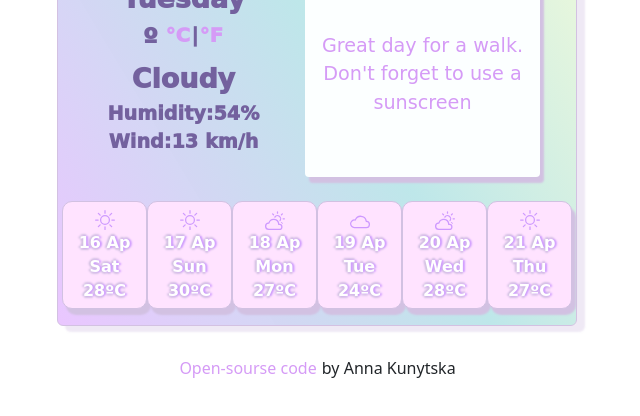
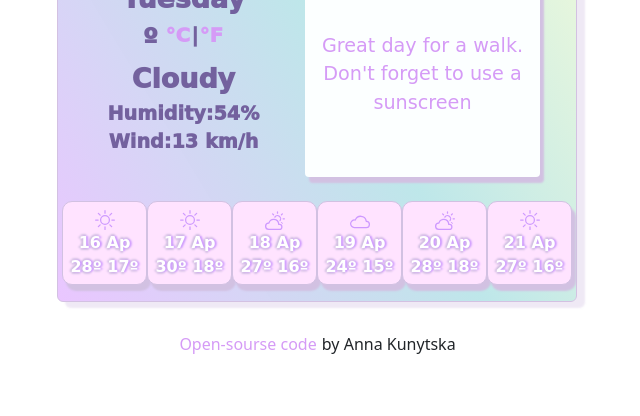
Before and after one commit to Hi-Anna-Kunytska/Weather-inspired, a plain HTML site: page index.html in a window 1280 px wide. Shown: the part 290-706 px from the top of the page, without its empty margins (323-963 px from the left). Drawn offline with nearby package versions, Linux system fonts and the light colour scheme; no server answers; a web font is replaced by a local one.

Commit message:
Updated forecast

```diff
--- a/index.html
+++ b/index.html
@@ -99,8 +99,8 @@
           </div>
 
           <br />
-
-          <div class="row week-weather">
+          <div class="week-weather-forecast">
+            <div class="row">
               <div class="col-2">
                 <svg
                   xmlns="http://www.w3.org/2000/svg"
@@ -114,8 +114,8 @@
                     d="M8 11a3 3 0 1 1 0-6 3 3 0 0 1 0 6zm0 1a4 4 0 1 0 0-8 4 4 0 0 0 0 8zM8 0a.5.5 0 0 1 .5.5v2a.5.5 0 0 1-1 0v-2A.5.5 0 0 1 8 0zm0 13a.5.5 0 0 1 .5.5v2a.5.5 0 0 1-1 0v-2A.5.5 0 0 1 8 13zm8-5a.5.5 0 0 1-.5.5h-2a.5.5 0 0 1 0-1h2a.5.5 0 0 1 .5.5zM3 8a.5.5 0 0 1-.5.5h-2a.5.5 0 0 1 0-1h2A.5.5 0 0 1 3 8zm10.657-5.657a.5.5 0 0 1 0 .707l-1.414 1.415a.5.5 0 1 1-.707-.708l1.414-1.414a.5.5 0 0 1 .707 0zm-9.193 9.193a.5.5 0 0 1 0 .707L3.05 13.657a.5.5 0 0 1-.707-.707l1.414-1.414a.5.5 0 0 1 .707 0zm9.193 2.121a.5.5 0 0 1-.707 0l-1.414-1.414a.5.5 0 0 1 .707-.707l1.414 1.414a.5.5 0 0 1 0 .707zM4.464 4.465a.5.5 0 0 1-.707 0L2.343 3.05a.5.5 0 1 1 .707-.707l1.414 1.414a.5.5 0 0 1 0 .708z"
                   />
                 </svg>
-              <br />16 Ap
-              <div>Sat 28ºC</div>
+                <div class="weather-forecast-day">16 Ap</div>
+                <div class="weather-forecast-temperature">28º 17º</div>
               </div>
               <div class="col-2">
                 <svg
@@ -131,7 +131,7 @@
                   />
                 </svg>
                 <br />17 Ap
-              <div>Sun 30ºC</div>
+                <div>30º 18º</div>
               </div>
               <div class="col-2">
                 <svg
@@ -150,7 +150,7 @@
                   />
                 </svg>
                 <br />18 Ap
-              <div>Mon 27ºC</div>
+                <div>27º 16º</div>
               </div>
               <div class="col-2">
                 <svg
@@ -166,7 +166,7 @@
                   />
                 </svg>
                 <br />19 Ap
-              <div>Tue 24ºC</div>
+                <div>24º 15º</div>
               </div>
               <div class="col-2">
                 <svg
@@ -185,7 +185,7 @@
                   />
                 </svg>
                 <br />20 Ap
-              <div>Wed 28ºC</div>
+                <div>28º 18º</div>
               </div>
               <div class="col-2">
                 <svg
@@ -201,7 +201,8 @@
                   />
                 </svg>
                 <br />21 Ap
-              <div>Thu 27ºC</div>
+                <div>27º 16º</div>
+              </div>
             </div>
           </div>
         </div>
--- a/style.css
+++ b/style.css
@@ -126,6 +126,12 @@ a:active {
   text-align: center;
 }
 
+.week-weather-forecast {
+}
+.weather-forecast-day {
+}
+.weather-forecast-temperature {
+}
 .body-app {
   max-width: 520px;
   max-height: 632px;
```
Lines whose indentation alone changed are shown as unchanged.
